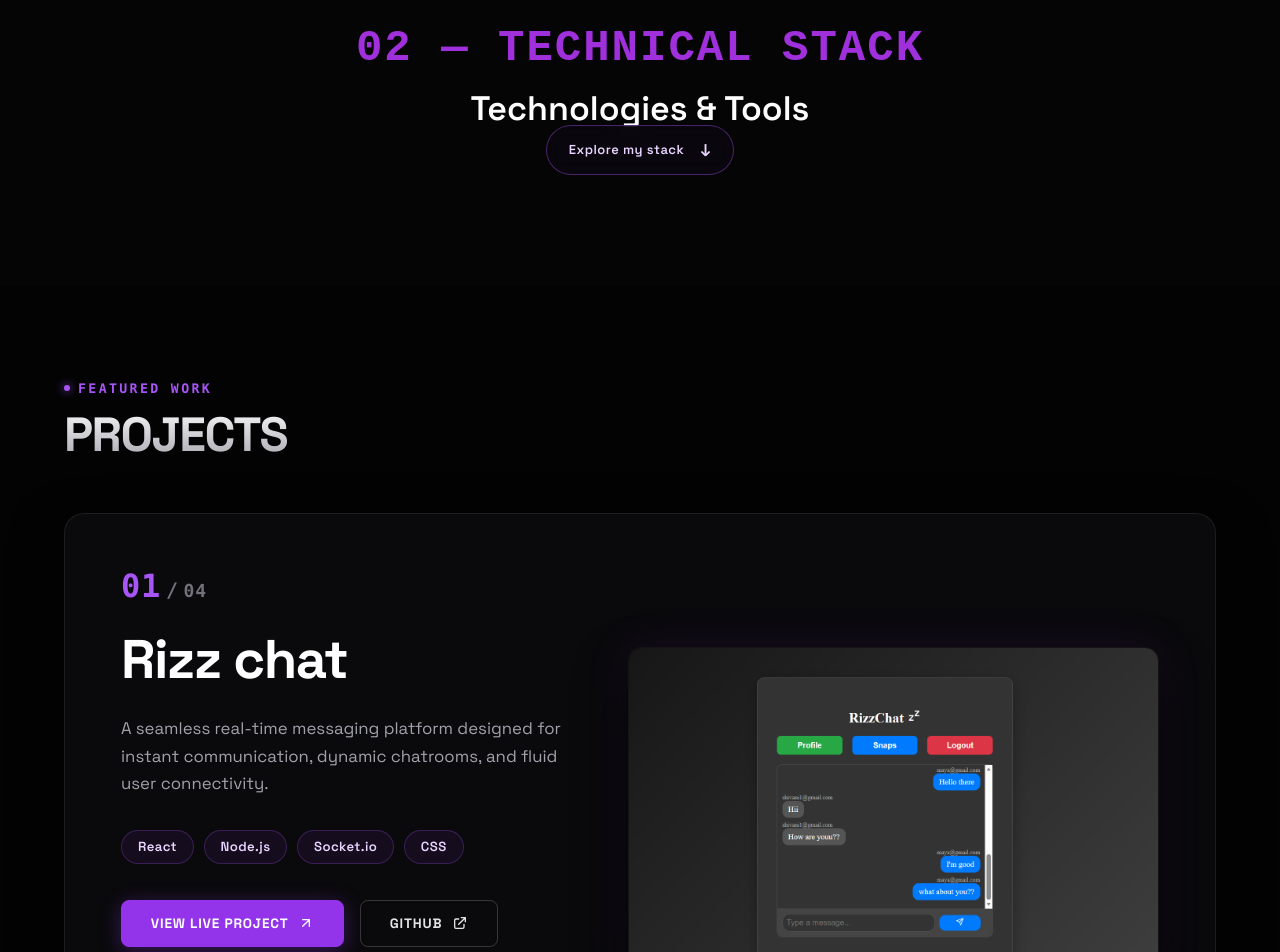
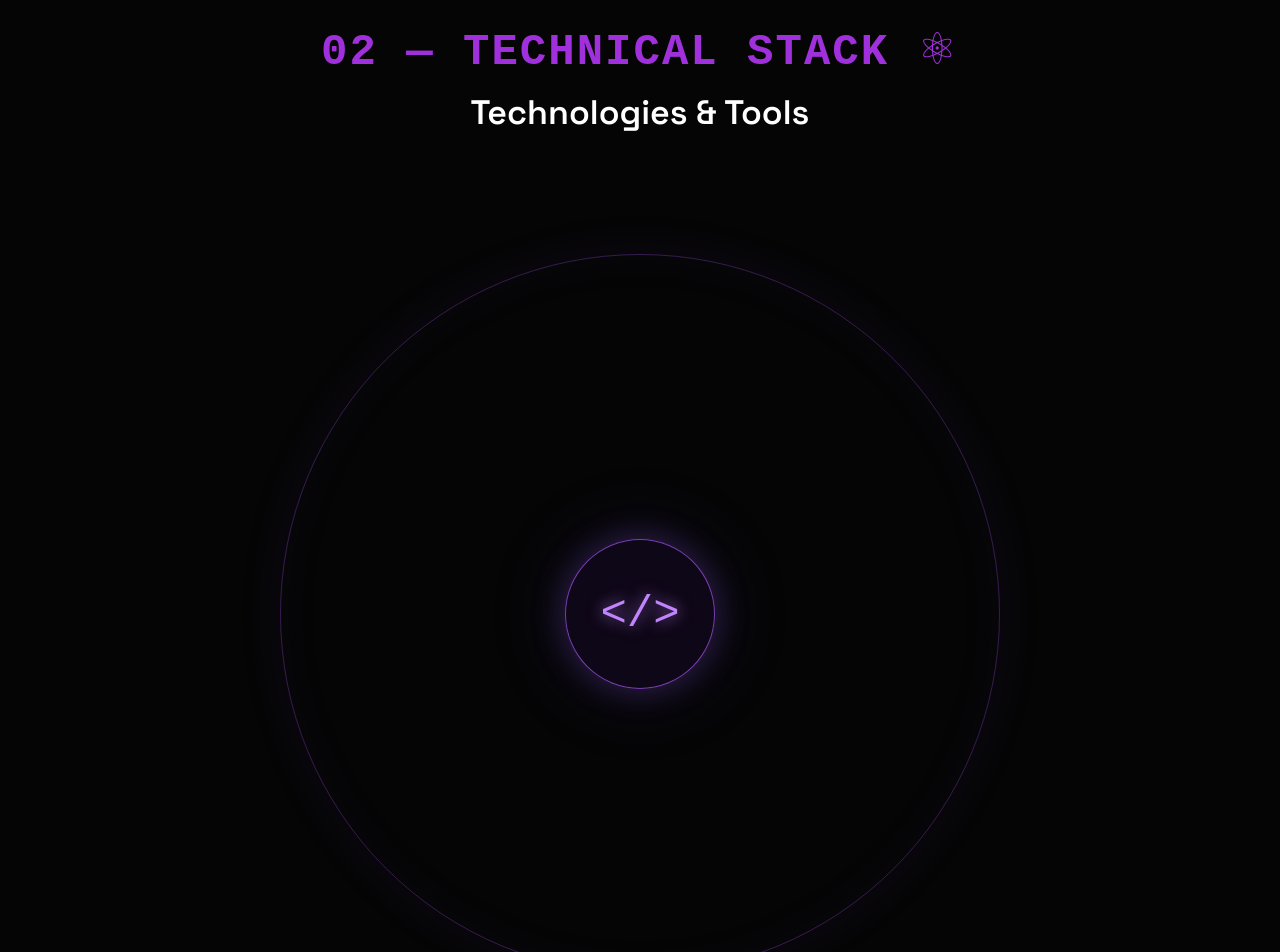
Before and after one commit to shivanimourya2/Devfolio, a React (Vite) app: page / in a window 1280 px wide. Shown: the part 1360-2312 px from the top of the page. Built offline with nearby package versions, Linux system fonts and the light colour scheme; a web font is replaced by a local one.

Commit message:
modified

```diff
--- a/src/components/Techstack.jsx
+++ b/src/components/Techstack.jsx
@@ -1,87 +1,95 @@
-import { useState } from "react";
+import { useState, useEffect, useRef } from "react";
+import {
+  FaJava,
+  FaReact,
+  FaHtml5,
+  FaCss3Alt,
+  FaNodeJs,
+  FaPython,
+  FaGitAlt,
+  FaGithub,
+} from "react-icons/fa";
+import {
+  SiJavascript,
+  SiC,
+  SiExpress,
+  SiSpringboot,
+  SiMongodb,
+  SiMysql,
+} from "react-icons/si";
 import "./Techstack.css";
+
 const technologies = [
-  { name: "Java", icon: "☕", position: "java" },
-  { name: "JavaScript", icon: "JS", position: "javascript" },
-  { name: "C", icon: "C", position: "c" },
-  { name: "React", icon: "⚛", position: "react" },
-  { name: "HTML5", icon: "◇", position: "html" },
-  { name: "CSS3", icon: "▱", position: "css" },
-  { name: "Node.js", icon: "⬡", position: "node" },
-  { name: "Express.js", icon: "⌘", position: "express" },
-  { name: "Spring Boot", icon: "♨", position: "spring" },
-  { name: "MongoDB", icon: "◆", position: "mongo" },
-  { name: "MySQL", icon: "◇", position: "mysql" },
-  { name: "Python", icon: "Py", position: "python" },
-  { name: "Git", icon: "⑂", position: "git" },
-  { name: "GitHub", icon: "◉", position: "github" },
+  { name: "Java", Icon: FaJava, color: "#f89820" },
+  { name: "JavaScript", Icon: SiJavascript, color: "#f7df1e" },
+  { name: "C", Icon: SiC, color: "#5c8dbc" },
+  { name: "React", Icon: FaReact, color: "#61dafb" },
+  { name: "HTML5", Icon: FaHtml5, color: "#e34f26" },
+  { name: "CSS3", Icon: FaCss3Alt, color: "#2d9bf0" },
+  { name: "Node.js", Icon: FaNodeJs, color: "#68a063" },
+  { name: "Express.js", Icon: SiExpress, color: "#ffffff" },
+  { name: "Spring Boot", Icon: SiSpringboot, color: "#6db33f" },
+  { name: "MongoDB", Icon: SiMongodb, color: "#47a248" },
+  { name: "MySQL", Icon: SiMysql, color: "#4b9fd1" },
+  { name: "Python", Icon: FaPython, color: "#4b8bbe" },
+  { name: "Git", Icon: FaGitAlt, color: "#f05032" },
+  { name: "GitHub", Icon: FaGithub, color: "#ffffff" },
 ];
 
 function TechStack() {
   const [showStack, setShowStack] = useState(false);
+  const sectionRef = useRef(null);
+
+  useEffect(() => {
+    const observer = new IntersectionObserver(
+      (entries) => {
+        if (entries[0].isIntersecting) setShowStack(true);
+      },
+      { threshold: 0.2 }
+    );
+
+    if (sectionRef.current) observer.observe(sectionRef.current);
+
+    return () => observer.disconnect();
+  }, []);
 
   return (
-    <section className="techstack-section" id="techstack">
-
+    <section className="techstack-section" id="techstack" ref={sectionRef}>
       {/* Heading */}
       <div className="techstack-heading">
-        <span className="section-number">
-          02 — TECHNICAL STACK
-        </span>
-
-        <h2>Technologies & Tools</h2>
-      </div>
-
-      {/* Explore Button */}
-      <div className="techstack-action">
-        <button
-          className="techstack-button"
-          onClick={() => setShowStack(!showStack)}
-        >
-          <span>
-            {showStack ? "Hide my stack" : "Explore my stack"}
-          </span>
-
-          <span className="button-arrow">
-            {showStack ? "↑" : "↓"}
-          </span>
-        </button>
+        <span className="section-number">02 — TECHNICAL STACK ⚛</span>
+        <h2>Technologies &amp; Tools</h2>
       </div>
 
       {/* Circular Tech Stack */}
-      <div
-        className={`techstack-container ${
-          showStack ? "show-stack" : ""
-        }`}
-      >
-
-        {/* Center Circle */}
+      <div className={`techstack-container ${showStack ? "show-stack" : ""}`}>
+        {/* Center circle */}
         <div className="techstack-center">
           <span>&lt;/&gt;</span>
         </div>
 
-        {/* Circular Orbit */}
+        {/* Orbit ring */}
         <div className="techstack-orbit"></div>
 
-        {/* Technologies */}
-        {technologies.map((tech, index) => (
+        {/* Technologies: each one is placed on the ring by its angle */}
+        {technologies.map(({ name, Icon, color }, index) => (
           <div
-            key={tech.name}
-            className={`tech-pill ${tech.position}`}
+            key={name}
+            className="tech-slot"
             style={{
-              animationDelay: `${index * 0.20}s`,
+              "--angle": `${(360 / technologies.length) * index - 90}deg`,
             }}
           >
-            <span className="tech-icon">
-              {tech.icon}
-            </span>
-
-            <span>{tech.name}</span>
+            <div
+              className="tech-pill"
+              style={{ animationDelay: `${index * 0.15}s` }}
+            >
+              <Icon className="tech-icon" style={{ color }} />
+              <span>{name}</span>
+            </div>
           </div>
         ))}
-
       </div>
-
     </section>
   );
 }
```
